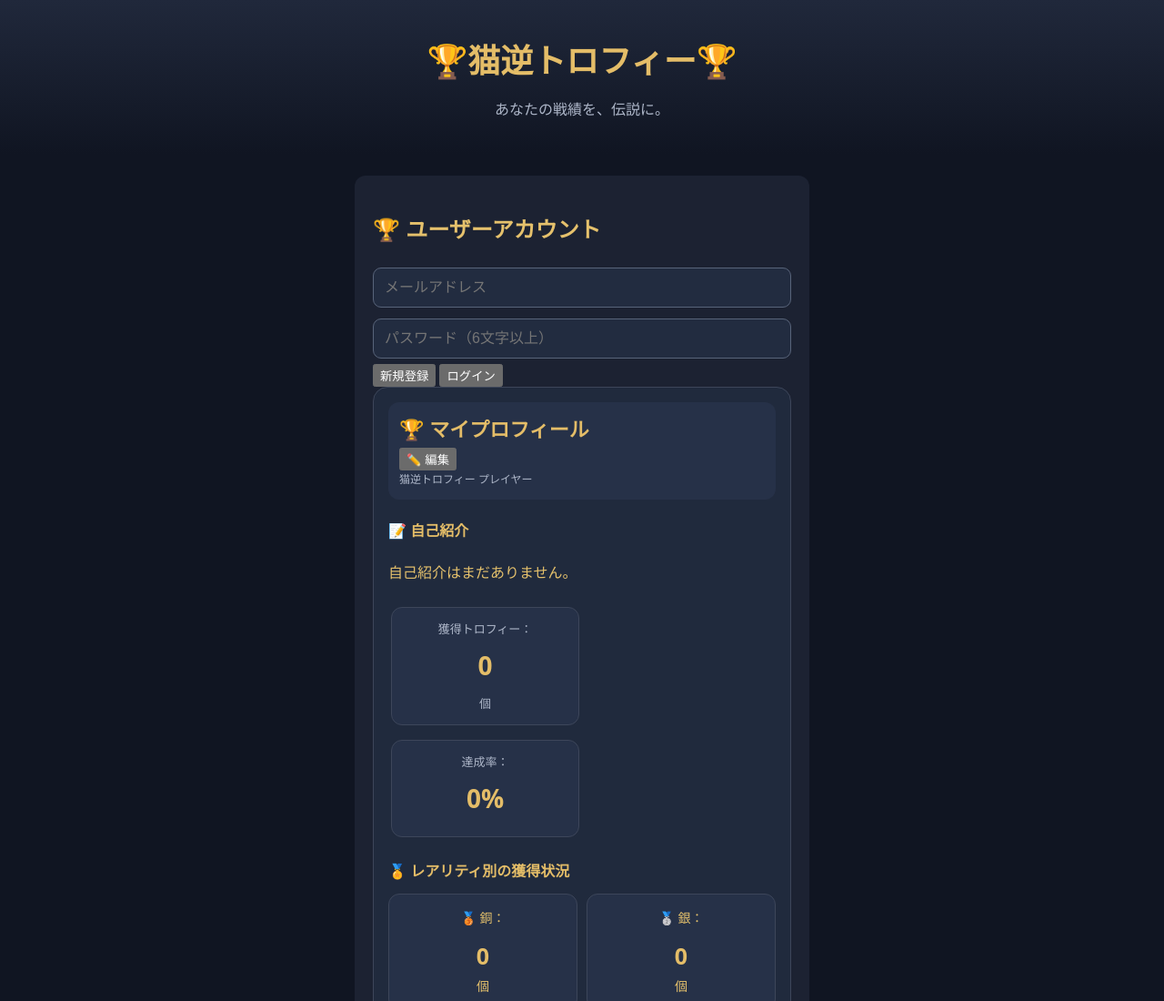
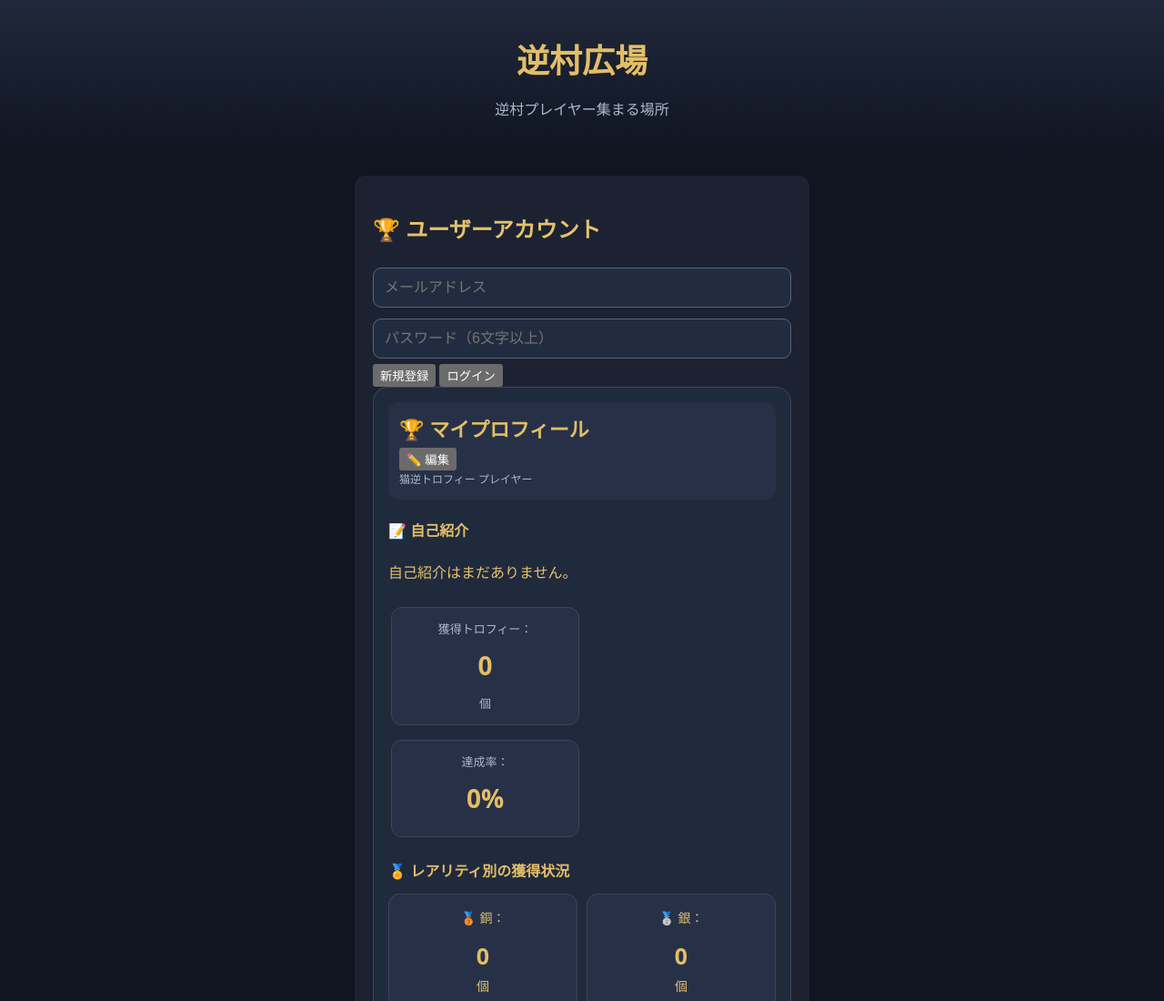
Before and after one commit to soyogi1117/reverse-achievements, a plain HTML site: page index.html in a window 1280 px wide. Shown: the top 1100 px of the page at 91% size. Drawn offline with nearby package versions, Linux system fonts and the light colour scheme; no server answers.

Commit message:
Update index.html

```diff
--- a/index.html
+++ b/index.html
@@ -4,7 +4,7 @@
 <head>
 <meta charset="UTF-8">
 <meta name="viewport" content="width=device-width,initial-scale=1">
-<title>🏆猫逆トロフィー🏆</title>
+<title>逆村広場</title>
 
 <style>
 :root{color-scheme:dark}
@@ -453,8 +453,8 @@ footer{text-align:center;color:#8590a4;padding:30px;font-size:12px}
 </head>
 <body>
 <header>
-<h1>🏆猫逆トロフィー🏆</h1>
-<p>あなたの戦績を、伝説に。</p>
+<h1>逆村広場</h1>
+<p>逆村プレイヤー集まる場所</p>
 </header>
   <section id="userAuth" style="max-width:500px;margin:24px auto;padding:20px;background:#1c2232;border-radius:12px;color:#e5c16c">
   <h2>🏆 ユーザーアカウント</h2>
```
